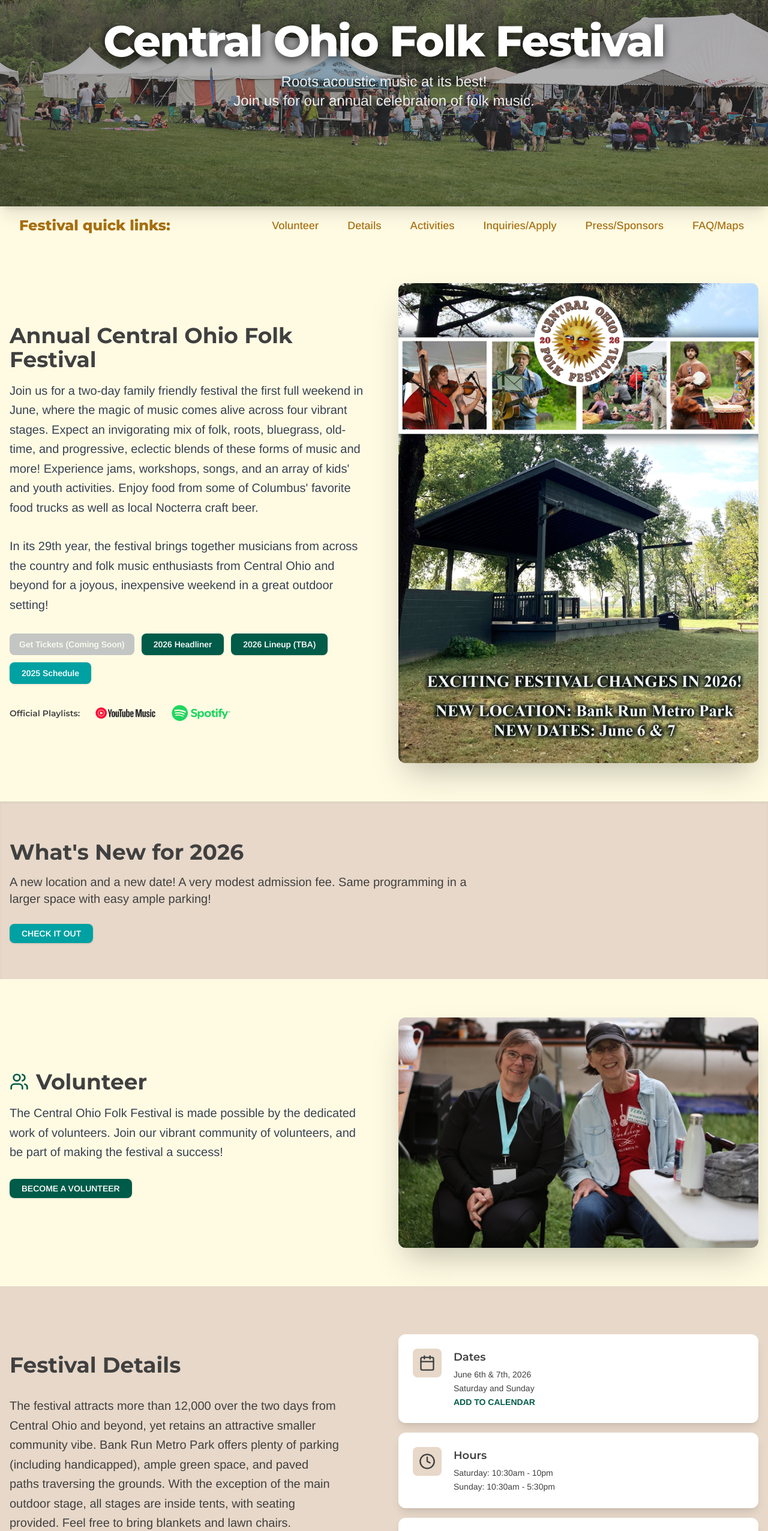
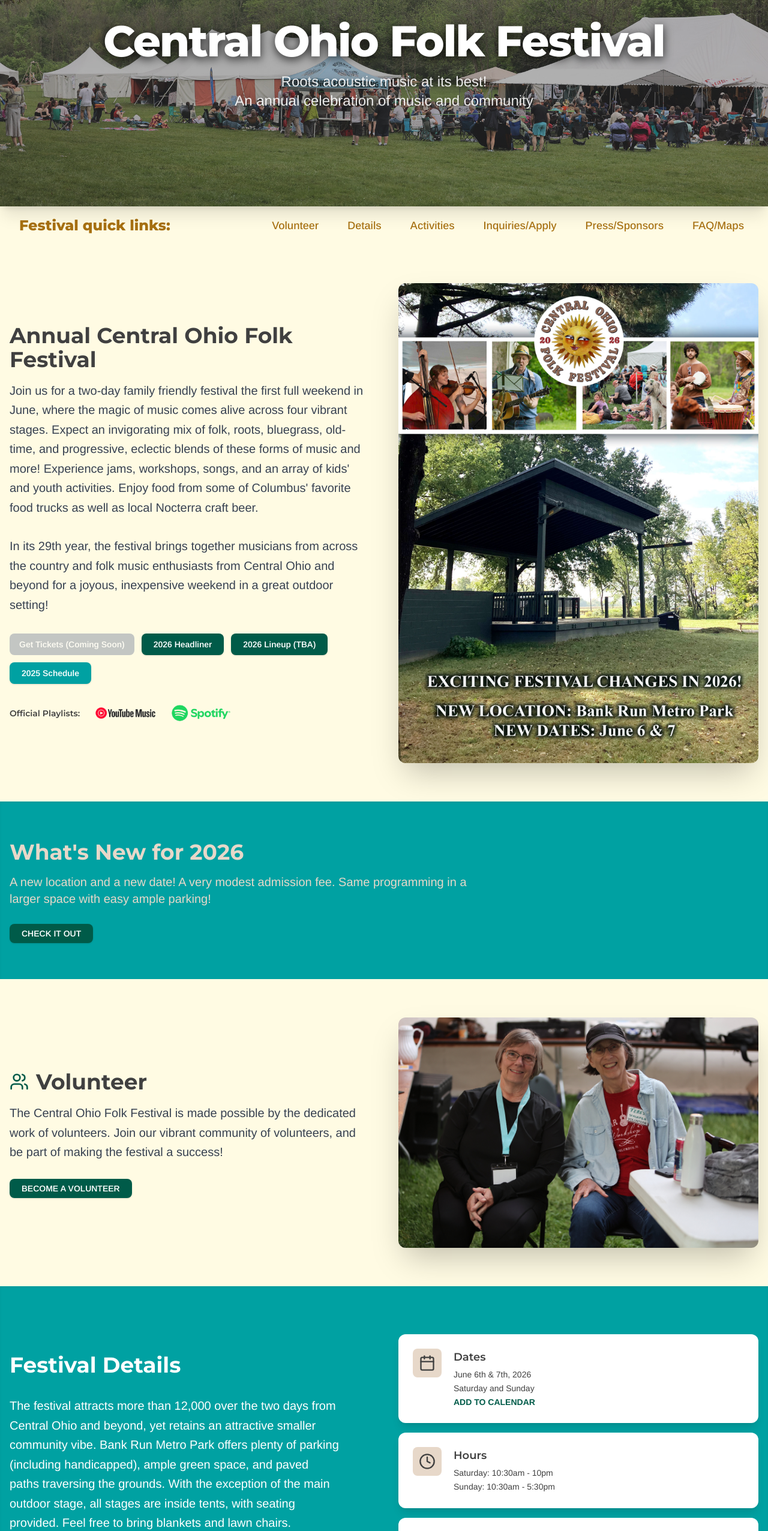
Before and after one commit to clemens72/cfms, a Next.js app: page /festival in a window 1280 px wide. Shown: the part 160-2712 px from the top of the page at 60% size. Built offline with nearby package versions, Linux system fonts and the light colour scheme.

Commit message:
sample color change (homepage and festival page)

```diff
--- a/src/app/festival/page.tsx
+++ b/src/app/festival/page.tsx
@@ -20,7 +20,7 @@ export default function FestivalPage() {
       <Hero
         title="Central Ohio Folk Festival"
         subtitle="Roots acoustic music at its best!"
-        subtitle2='Join us for our annual celebration of folk music.'
+        subtitle2='An annual celebration of music and community'
         imageURL="/festival/festival.jpg"
       />
 
@@ -85,7 +85,7 @@ export default function FestivalPage() {
       {/* --- END #2 SECTION --- */}
 
       {/* --- SECTION #3: What's New for 2026 (Full Width) --- */}
-      <section id="whatsnew" className="bg-light-brown py-16 text-charcoal shadow-inner">
+      <section id="whatsnew" className="bg-blue py-16 text-light-brown shadow-inner">
         <div className="container mx-auto px-4">
           <h2 className="text-3xl md:text-4xl font-heading font-bold mb-4">
             What&apos;s New for 2026
@@ -93,7 +93,7 @@ export default function FestivalPage() {
           <p className="text-xl font-body mb-8 max-w-3xl">
             A new location and a new date! A very modest admission fee. Same programming in a larger space with easy ample parking!
           </p>
-          <FestivalButton color="blue" href="/festival/new">
+          <FestivalButton color="green" href="/festival/new">
             CHECK IT OUT
           </FestivalButton>
         </div>
@@ -132,18 +132,18 @@ export default function FestivalPage() {
       {/* --- END #4 SECTION --- */}
 
       {/* --- SECTION #5: Festival Details (Full Width) --- */}
-      <section id="details" className="bg-light-brown py-20 text-charcoal">
+      <section id="details" className="bg-blue py-20 text-white shadow-inner">
         <div className="container mx-auto px-4">
           <div className="grid md:grid-cols-2 gap-12 items-center">
             {/* Left Column: Main Text */}
             <div>
-              <h2 className="text-3xl md:text-4xl font-heading font-bold text-charcoal mb-8">
+              <h2 className="text-3xl md:text-4xl font-heading font-bold mb-8">
                 Festival Details
               </h2>
-              <p className="text-xl font-body text-charcoal leading-relaxed pr-12 mb-8">
+              <p className="text-xl font-body leading-relaxed pr-12 mb-8">
                 The festival attracts more than 12,000 over the two days from Central Ohio and beyond, yet retains an attractive smaller community vibe.  Bank Run Metro Park offers plenty of parking (including handicapped), ample green space, and paved paths traversing the grounds. With the exception of the main outdoor stage, all stages are inside tents, with seating provided. Feel free to bring blankets and lawn chairs.
               </p>
-              <p className="text-xl font-body text-charcoal leading-relaxed pr-12">
+              <p className="text-xl font-body leading-relaxed pr-12">
                 The festival has a mobile street food area, a festival store, and offers Nocterra craft beer for those who enjoy locally made brews. We remain committed to making the festival accessible to as many people as possible by providing a very low-cost as well as family-friendly event!  The event runs rain or shine. The festival is produced by the Columbus Folk Music Society and is co-sponsored by WCBE 90.5FM.
               </p>
               <span
@@ -291,7 +291,7 @@ export default function FestivalPage() {
       {/* --- END #7 SECTION --- */}
 
       {/* --- SECTION #8: Help Us Move It Forward (Sponsors/Donations) --- */}
-      <section id="donate" className="bg-light-brown py-12 text-charcoal text-center">
+      <section id="donate" className="bg-blue py-12 text-light-brown text-center">
         <div className="container mx-auto px-4">
           <h2 className="text-3xl font-heading font-bold mb-4">
             Help Us Move It Forward
@@ -300,9 +300,9 @@ export default function FestivalPage() {
             Interested in promoting our event or donating?
           </p>
           <div className="flex flex-wrap justify-center gap-3">
-            <FestivalButton color="blue" href="/festival/sponsors">Sponsors</FestivalButton>
-            <FestivalButton color="blue" href="/festival/press">2026 Press</FestivalButton>
-            <FestivalButton color="blue" href="/donate">Donate</FestivalButton>
+            <FestivalButton color="green" href="/festival/sponsors">Sponsors</FestivalButton>
+            <FestivalButton color="green" href="/festival/press">2026 Press</FestivalButton>
+            <FestivalButton color="green" href="/donate">Donate</FestivalButton>
           </div>
         </div>
       </section>
@@ -330,12 +330,12 @@ export default function FestivalPage() {
       {/* --- END #9 SECTION --- */}
 
       {/* --- SECTION #10: Festival History & Photos --- */}
-      <section id="history" className="bg-light-brown py-12">
+      <section id="history" className="bg-blue text-light-brown py-12">
         <div className="container mx-auto px-4 text-center">
-          <h2 className="text-3xl font-heading font-bold text-charcoal mb-4">
+          <h2 className="text-3xl font-heading font-bold mb-4">
             Festival History & Photos
           </h2>
-          <p className="font-body text-lg mb-6 text-gray-700">
+          <p className="font-body text-lg mb-6">
             Curious about the festival&apos;s history? Do you want to view recent or past festival photos? Click the tabs below.
           </p>
           <div className="flex flex-wrap justify-center gap-3">
@@ -343,11 +343,11 @@ export default function FestivalPage() {
               href="/festival/history/Brief_COFF_BDC_HistoryREV11.3.25FINAL.pdf"
               target="_blank"
               rel="noopener noreferrer"
-              className="px-5 py-2 text-sm font-body font-semibold rounded-lg shadow transition duration-300 transform hover:scale-[1.02] bg-blue hover:bg-blue/90 text-white"
+              className="px-5 py-2 text-sm font-body font-semibold rounded-lg shadow transition duration-300 transform hover:scale-[1.02] bg-green hover:bg-green/90 text-white"
             >
               History
             </a>
-            <FestivalButton color="blue" href="https://www.flickr.com/photos/36521981794@N01/albums/">Links to Photos</FestivalButton>
+            <FestivalButton color="green" href="https://www.flickr.com/photos/36521981794@N01/albums/">Links to Photos</FestivalButton>
           </div>
         </div>
       </section>
--- a/src/app/page.tsx
+++ b/src/app/page.tsx
@@ -117,7 +117,7 @@ export default function Homepage() {
         </div>
       </section>
 
-      <section className="bg-light-brown py-16 text-charcoal shadow-inner">
+      <section className="bg-blue py-16 text-light-brown shadow-inner">
         <div className="container mx-auto px-4 max-w-4xl text-center">
           <h2 className="text-3xl md:text-4xl font-heading font-bold mb-6">
             Monthly Newsletter
```
